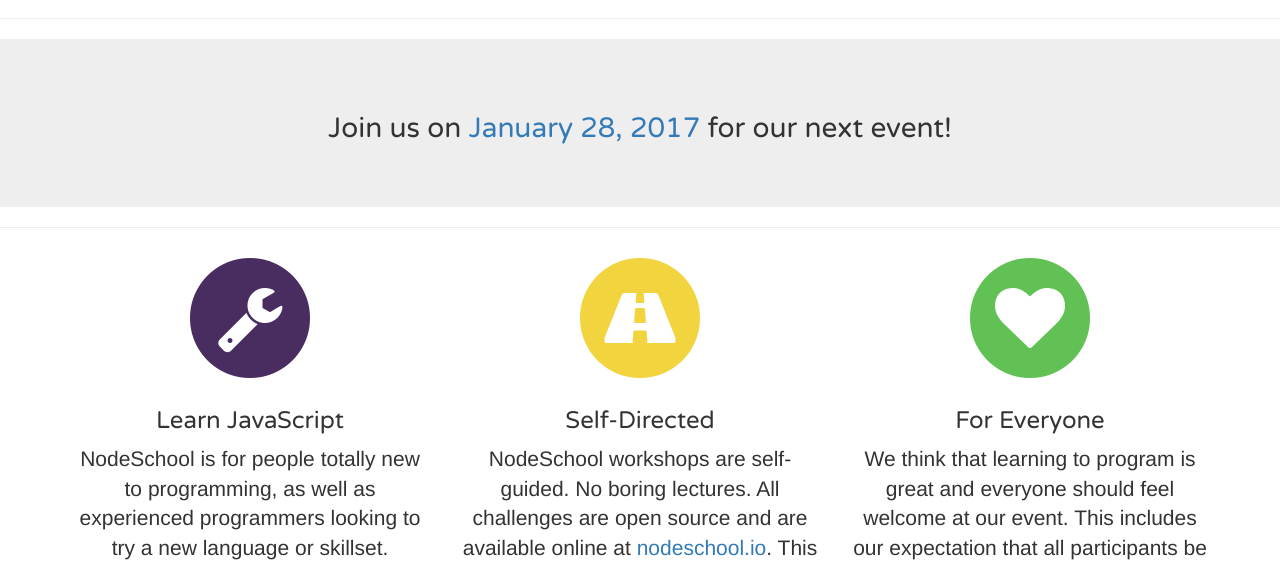
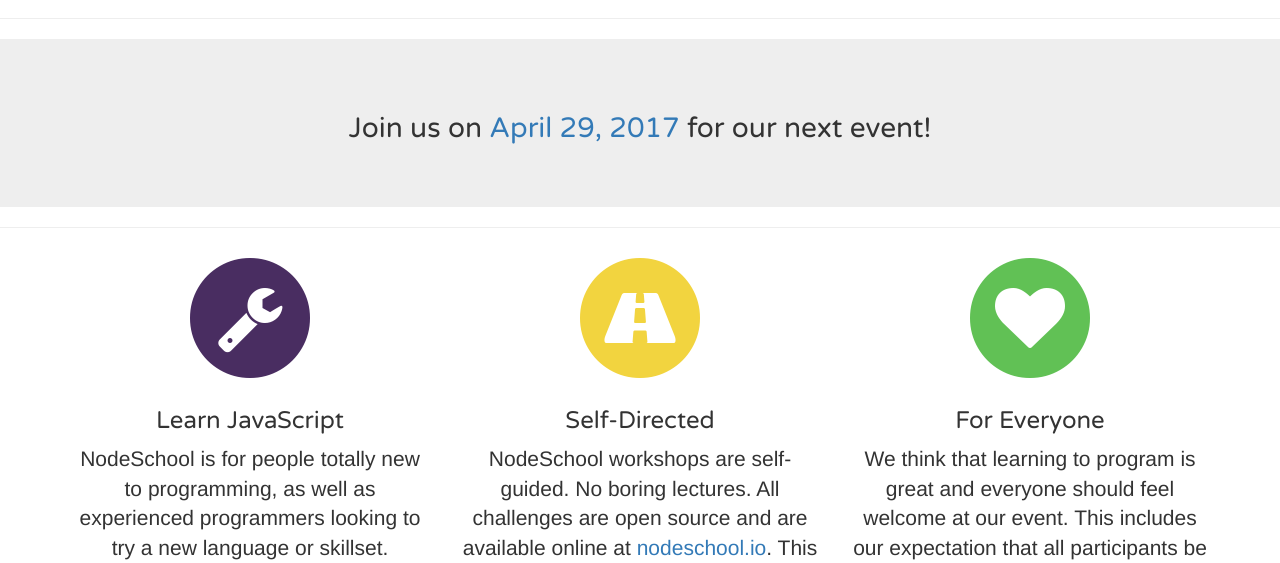
Before and after one commit to nodeschool/washingtondc, a website: page index.html in a window 1280 px wide. Shown: the part 237-800 px from the top of the page. Drawn offline with nearby package versions, Linux system fonts and the light colour scheme; some packages are replaced by stand-ins of ours; a script that the page names is missing.

Commit message:
Update the current event to April 2017

```diff
--- a/index.html
+++ b/index.html
@@ -45,7 +45,7 @@
     <!--jumbotron-next-event-->
     <div class="jumbotron jumbotron-next-event">
       <div class="container text-center">
-        <h2>Join us on <a href="https://www.meetup.com/node-dc/events/236847988/">January 28, 2017</a> for our next event!</h2>
+        <h2>Join us on <a href="https://www.meetup.com/node-dc/events/239462266/">April 29, 2017</a> for our next event!</h2>
       </div>
     </div>
     <hr />
```
